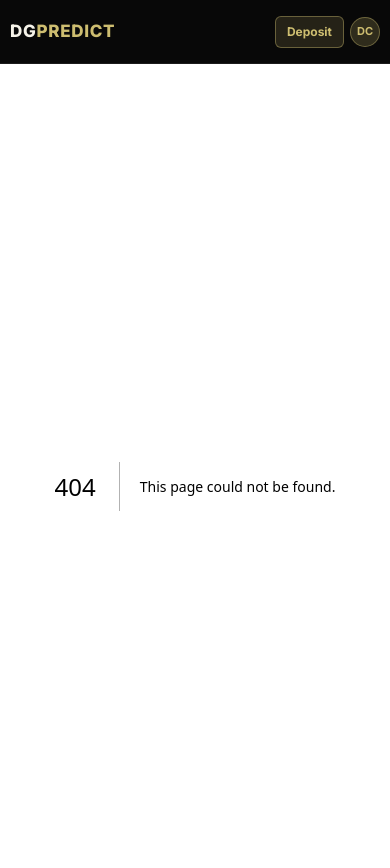
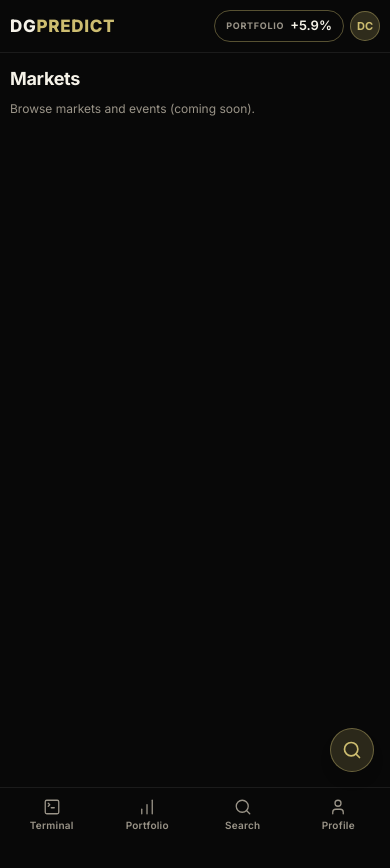
Before and after one commit to inwardthinker/dg-terminal-fe, a Next.js app: page /markets in a window 390 px wide. Before the commit this address had no page. Shown: the top 868 px of the page. After the commit the page ends 844 px from the top, so only its background shows below. Built offline with nearby package versions, Linux system fonts and the light colour scheme.

Commit message:
add mobile layout

```diff
--- /dev/null
+++ b/src/app/(dashboard)/markets/page.tsx
@@ -0,0 +1,8 @@
+export default function MarketsPage() {
+  return (
+    <main className="min-h-[50vh] bg-bg-0 px-sp5 py-sp6 sm:px-sp7">
+      <h1 className="text-title mb-sp4">Markets</h1>
+      <p className="text-support">Browse markets and events (coming soon).</p>
+    </main>
+  );
+}
--- /dev/null
+++ b/src/app/(dashboard)/terminal/page.tsx
@@ -0,0 +1,22 @@
+type TerminalPageProps = {
+  searchParams: Promise<{ q?: string | string[] }>;
+};
+
+export default async function TerminalPage({ searchParams }: TerminalPageProps) {
+  const sp = await searchParams;
+  const raw = sp.q;
+  const q = Array.isArray(raw) ? raw[0] : raw;
+
+  return (
+    <main className="min-h-[50vh] bg-bg-0 px-sp5 py-sp6 sm:px-sp7">
+      <h1 className="text-title mb-sp4">Terminal</h1>
+      {q ? (
+        <p className="text-secondary">
+          Search query: <span className="text-t-1 font-mono text-[13px]">{q}</span>
+        </p>
+      ) : (
+        <p className="text-support">Use the search control to open a query here.</p>
+      )}
+    </main>
+  );
+}
--- a/src/app/layout.tsx
+++ b/src/app/layout.tsx
@@ -1,8 +1,10 @@
-import type { Metadata } from "next";
+import type { Metadata, Viewport } from "next";
 import { Inter } from "next/font/google";
 import "@/styles/globals.css";
 import { ModalRenderer } from "@/components/modals/ModalRenderer";
 import { Toaster } from "@/components/ui/Toaster";
+import { MobileBottomNav } from "@/components/layout/MobileBottomNav";
+import { MobileSearchFab } from "@/components/layout/MobileSearchFab";
 import { TopBar } from "@/components/layout/TopBar";
 
 const inter = Inter({
@@ -16,6 +18,12 @@ export const metadata: Metadata = {
   description: "Production-ready Next.js frontend scaffold",
 };
 
+export const viewport: Viewport = {
+  width: "device-width",
+  initialScale: 1,
+  viewportFit: "cover",
+};
+
 type RootLayoutProps = Readonly<{
   children: React.ReactNode;
 }>;
@@ -23,11 +31,13 @@ type RootLayoutProps = Readonly<{
 export default function RootLayout({ children }: RootLayoutProps) {
   return (
     <html lang="en" className={inter.variable}>
-      <body className="flex flex-col min-h-screen">
+      <body className="flex min-h-screen min-w-0 flex-col overflow-x-hidden bg-bg-0 pl-[env(safe-area-inset-left,0px)] pr-[env(safe-area-inset-right,0px)] pt-[env(safe-area-inset-top,0px)]">
         <TopBar />
-        <div className="mx-auto w-full max-w-[1400px]">
+        <div className="mx-auto w-full min-w-0 max-w-[1400px] flex-1 pb-[calc(4.25rem+env(safe-area-inset-bottom,0px))] md:pb-0">
           {children}
         </div>
+        <MobileSearchFab />
+        <MobileBottomNav />
         <ModalRenderer />
         <Toaster />
       </body>
--- /dev/null
+++ b/src/components/layout/MobileBottomNav.tsx
@@ -0,0 +1,81 @@
+"use client";
+
+import Link from "next/link";
+import { usePathname } from "next/navigation";
+import { ChartNoAxesColumnIncreasing, Search, SquareTerminal, User } from "lucide-react";
+import { cn } from "@/lib/utils/cn";
+
+const items = [
+  {
+    href: "/",
+    label: "Terminal",
+    Icon: SquareTerminal,
+    isActive: (p: string) => p === "/",
+  },
+  {
+    href: "/portfolio",
+    label: "Portfolio",
+    Icon: ChartNoAxesColumnIncreasing,
+    isActive: (p: string) => p === "/portfolio" || p.startsWith("/portfolio/"),
+  },
+  {
+    href: "/search",
+    label: "Search",
+    Icon: Search,
+    isActive: (p: string) => p === "/search" || p.startsWith("/search/"),
+  },
+  {
+    href: "/settings",
+    label: "Profile",
+    Icon: User,
+    isActive: (p: string) => p === "/settings" || p.startsWith("/settings/"),
+  },
+] as const;
+
+export function MobileBottomNav() {
+  const pathname = usePathname() ?? "/";
+
+  if (pathname.startsWith("/login")) {
+    return null;
+  }
+
+  return (
+    <nav
+      aria-label="Primary"
+      className="fixed inset-x-0 bottom-0 z-40 border-t border-line-c bg-bg-0 md:hidden"
+    >
+      <div className="mx-auto flex max-w-[1400px] items-stretch justify-around px-sp2 pt-sp3 pb-[max(10px,env(safe-area-inset-bottom))]">
+        {items.map(({ href, label, Icon, isActive }) => {
+          const active = isActive(pathname);
+          return (
+            <Link
+              key={href}
+              href={href}
+              data-active={active ? "true" : undefined}
+              className={cn(
+                "relative flex min-w-0 flex-1 flex-col items-center justify-center gap-1 rounded-r4 px-sp2 py-sp2 transition-colors",
+                "focus-visible:outline-none focus-visible:ring-2 focus-visible:ring-g-3/50 focus-visible:ring-offset-2 focus-visible:ring-offset-bg-0",
+                active
+                  ? "text-g-3!"
+                  : "text-t-3! hover:bg-bg-2/50 hover:text-t2",
+              )}
+              aria-current={active ? "page" : undefined}
+            >
+              <Icon
+                className={cn(
+                  "h-[18px] w-[18px] shrink-0 transition-[stroke-width]",
+                  active && "drop-shadow-[0_0_8px_rgba(205,189,112,0.35)]",
+                )}
+                strokeWidth={active ? 2.35 : 1.75}
+                aria-hidden
+              />
+              <span className="text-[10px] font-semibold leading-none tracking-wide">
+                {label}
+              </span>
+            </Link>
+          );
+        })}
+      </div>
+    </nav>
+  );
+}
--- /dev/null
+++ b/src/components/layout/MobileSearchFab.tsx
@@ -0,0 +1,83 @@
+"use client";
+
+import { FormEvent, useState } from "react";
+import { usePathname, useRouter } from "next/navigation";
+import { Search } from "lucide-react";
+import { BaseModal } from "@/components/modals/BaseModal";
+import { cn } from "@/lib/utils/cn";
+
+export function MobileSearchFab() {
+  const pathname = usePathname() ?? "";
+  const router = useRouter();
+  const [open, setOpen] = useState(false);
+
+  if (pathname.startsWith("/login")) {
+    return null;
+  }
+
+  function onSubmit(e: FormEvent<HTMLFormElement>) {
+    e.preventDefault();
+    const fd = new FormData(e.currentTarget);
+    const q = String(fd.get("q") ?? "").trim();
+    setOpen(false);
+    if (q) {
+      router.push(`/terminal?q=${encodeURIComponent(q)}`);
+    }
+  }
+
+  return (
+    <>
+      <button
+        type="button"
+        aria-label="Search"
+        className={cn(
+          "fixed z-[45] flex min-h-[44px] min-w-[44px] items-center justify-center rounded-full md:hidden",
+          "border border-line-g bg-[rgba(205,189,112,0.18)] text-g-3 shadow-lg",
+          "transition-colors hover:bg-[rgba(205,189,112,0.26)] active:bg-[rgba(205,189,112,0.32)]",
+          "focus-visible:outline-none focus-visible:ring-2 focus-visible:ring-g-3/60",
+        )}
+        style={{
+          bottom: "calc(72px + env(safe-area-inset-bottom, 0px))",
+          right: "calc(16px + env(safe-area-inset-right, 0px))",
+        }}
+        onClick={() => setOpen(true)}
+      >
+        <Search className="h-5 w-5 shrink-0" strokeWidth={2} aria-hidden />
+      </button>
+
+      {open && (
+        <BaseModal
+          onClose={() => setOpen(false)}
+          variant="modal"
+          title="Search"
+          showClose
+        >
+          <form onSubmit={onSubmit} className="flex flex-col gap-sp4">
+            <label className="text-label text-t-3" htmlFor="mobile-search-q">
+              Markets &amp; events
+            </label>
+            <input
+              id="mobile-search-q"
+              name="q"
+              type="search"
+              enterKeyHint="search"
+              autoComplete="off"
+              placeholder="Search…"
+              autoFocus
+              className={cn(
+                "w-full rounded-r5 border border-line-c bg-bg-2 px-sp4 py-sp3 text-secondary text-t-1",
+                "placeholder:text-t3 focus:border-line-g focus:outline-none focus:ring-1 focus:ring-line-g",
+              )}
+            />
+            <button
+              type="submit"
+              className="rounded-r5 bg-[rgba(205,189,112,0.15)] border border-line-g py-sp3 text-button text-g-3 hover:bg-[rgba(205,189,112,0.22)]"
+            >
+              Search
+            </button>
+          </form>
+        </BaseModal>
+      )}
+    </>
+  );
+}
--- a/src/components/layout/TopBar.tsx
+++ b/src/components/layout/TopBar.tsx
@@ -17,8 +17,8 @@ export function TopBar({ userInitials = "DC" }: TopBarProps) {
   const ready = !loading && kpis != null;
 
   return (
-    <header className="bg-bg-0 border-b border-line-c h-16 flex-shrink-0 w-full">
-      <div className="mx-auto w-full max-w-[1400px] h-full flex items-center px-sp5 sm:px-sp7 gap-sp4">
+    <header className="w-full flex-shrink-0 border-b border-line-c bg-bg-0">
+      <div className="mx-auto flex h-[52px] w-full max-w-[1400px] items-center gap-sp4 px-sp5 sm:px-sp7 md:h-16">
       {/* ── Left: brand + quick stats ── */}
       <div className="flex items-center gap-sp5 md:gap-sp7 flex-shrink-0">
         {/* Brand */}
@@ -56,8 +56,8 @@ export function TopBar({ userInitials = "DC" }: TopBarProps) {
         </div>
       </div>
 
-      {/* ── Centre: search ── */}
-      <div className="flex-1 hidden sm:flex justify-center px-sp4 md:px-[20px]">
+      {/* ── Centre: search (hidden below md — mobile uses FAB + sheet) ── */}
+      <div className="hidden flex-1 justify-center px-sp4 md:flex md:px-[20px]">
         <div className="bg-bg-2 border border-[rgba(255,255,255,0.1)] rounded-r5 py-[6px] px-[10px] flex items-center gap-[7px] w-full max-w-[300px] cursor-text">
           <svg
             width="12"
@@ -81,15 +81,18 @@ export function TopBar({ userInitials = "DC" }: TopBarProps) {
         </div>
       </div>
 
-      {/* ── Right: actions ── */}
-      <div className="flex items-center gap-sp3 sm:gap-sp4 flex-shrink-0 ml-auto">
-        {/* Deposit */}
-        <button className="px-[11px] py-[6px] bg-[rgba(205,189,112,0.15)] border border-line-g rounded-r4 text-button text-g-3 whitespace-nowrap cursor-pointer hover:bg-[rgba(205,189,112,0.22)] transition-colors">
+      {/* ── Right: actions (mobile: pill + avatar only) ── */}
+      <div className="ml-auto flex flex-shrink-0 items-center gap-sp3 sm:gap-sp4">
+        {/* Deposit — hidden on narrow mobile */}
+        <button
+          type="button"
+          className="hidden cursor-pointer whitespace-nowrap rounded-r4 border border-line-g bg-[rgba(205,189,112,0.15)] px-[11px] py-[6px] text-button text-g-3 transition-colors hover:bg-[rgba(205,189,112,0.22)] md:inline-flex"
+        >
           <span className="hidden xs:inline">+ </span>Deposit
         </button>
 
-        {/* Portfolio pill */}
-        <div className="hidden sm:flex px-[11px] py-[5px] border border-line-g rounded-r9 text-[10.5px] items-center gap-[6px] cursor-pointer">
+        {/* Portfolio pill — always visible */}
+        <div className="flex cursor-pointer items-center gap-[6px] rounded-r9 border border-line-g px-[11px] py-[5px] text-[10.5px]">
           <span className="text-label">Portfolio</span>
           <span
             className={`text-secondary ${
--- a/src/components/ui/Breadcrumb.tsx
+++ b/src/components/ui/Breadcrumb.tsx
@@ -19,8 +19,8 @@ export function Breadcrumb({
     className,
 }: BreadcrumbProps) {
     return (
-        <div className="bg-bg-0 border-y border-line-c w-screen relative left-1/2 -ml-[50vw]">
-          <div className="mx-auto w-full max-w-[1400px] flex justify-between px-sp5 sm:px-sp7 py-[5px] items-center">
+        <div className="relative left-1/2 -ml-[50vw] w-screen max-w-[100vw] overflow-x-hidden border-y border-line-c bg-bg-0">
+          <div className="mx-auto flex w-full max-w-[1400px] min-w-0 items-center justify-between px-sp5 py-[5px] sm:px-sp7">
             <nav aria-label="Breadcrumb" className={className}>
                 <ol className="flex items-center gap-1 text-secondary text-t-3!">
                     {items.map((item, index) => {
--- a/src/features/portfolio/components/KpiCard.tsx
+++ b/src/features/portfolio/components/KpiCard.tsx
@@ -49,7 +49,7 @@ export function KpiCard({
   return (
     <div
       className={clsx(
-        "relative rounded-r6 px-sp5 py-sp4 flex flex-col justify-between",
+        "relative h-full rounded-r6 px-sp5 py-sp4 flex flex-col justify-between",
         "bg-linear-to-b transition-transform from-[#1a1914] to-[#14130f]",
         "border border-[rgba(255,255,255,0.04)]",
         dimmed && "opacity-[0.35]"
@@ -63,7 +63,7 @@ export function KpiCard({
         </div>
 
         <div className="flex items-center gap-1">
-          <span className={clsx("text-primary font-bold", valueClassMap[valueVariant])}>
+          <span className={clsx("text-primary font-bold text-pos!", valueClassMap[valueVariant])}>
             {value}
           </span>
 
--- a/src/features/portfolio/components/TradeHistoryPanel.tsx
+++ b/src/features/portfolio/components/TradeHistoryPanel.tsx
@@ -81,7 +81,6 @@ function exportCsv(trades: TradeHistoryEntry[]) {
 
 export function TradeHistoryPanel({
   trades,
-  total: _total,
   loading,
 }: TradeHistoryPanelProps) {
   const [period, setPeriod] = useState<TradeHistoryPeriod>("30d");
```
Also changed, not shown: src/app/(dashboard)/portfolio/page.tsx (+20 -14 lines).
